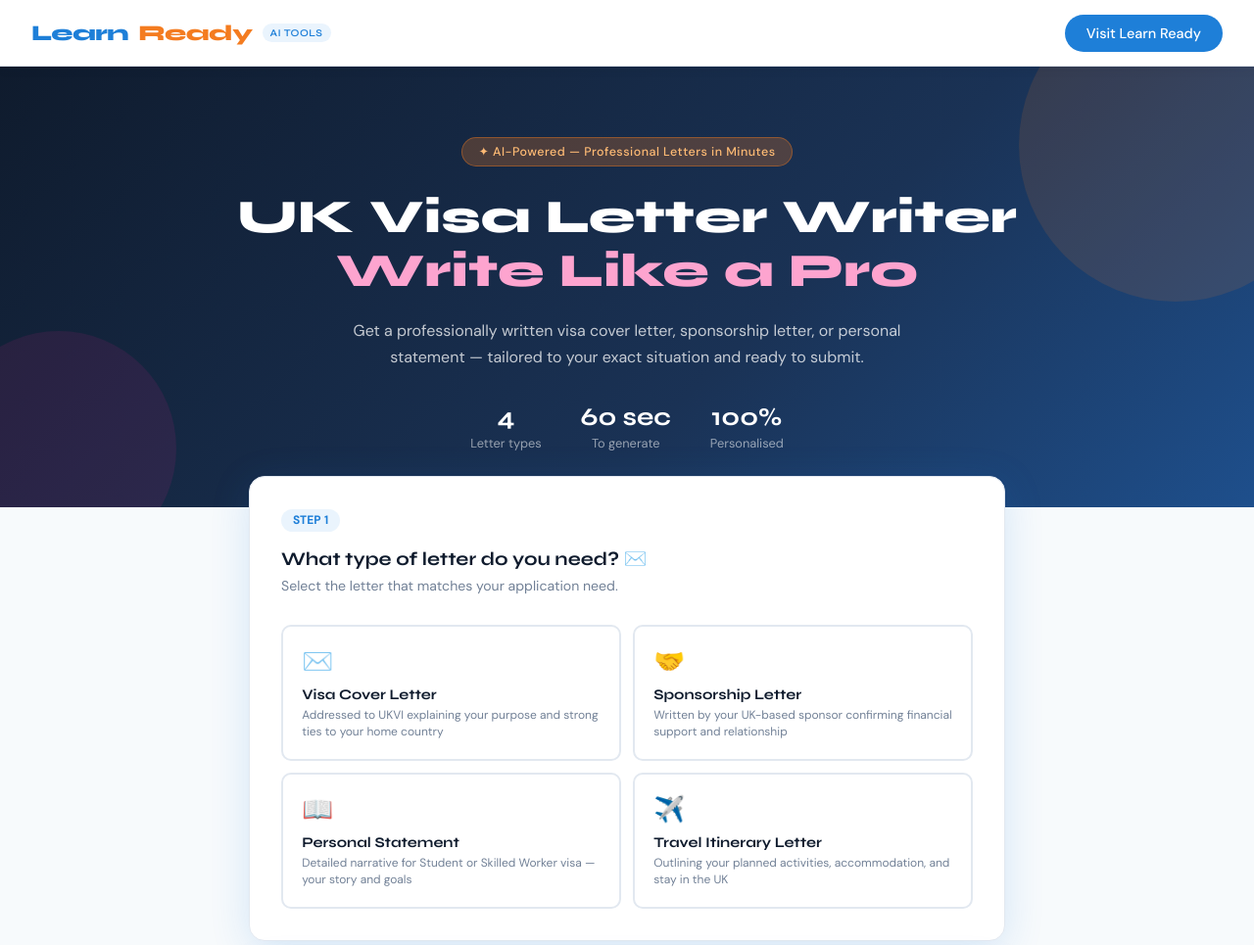
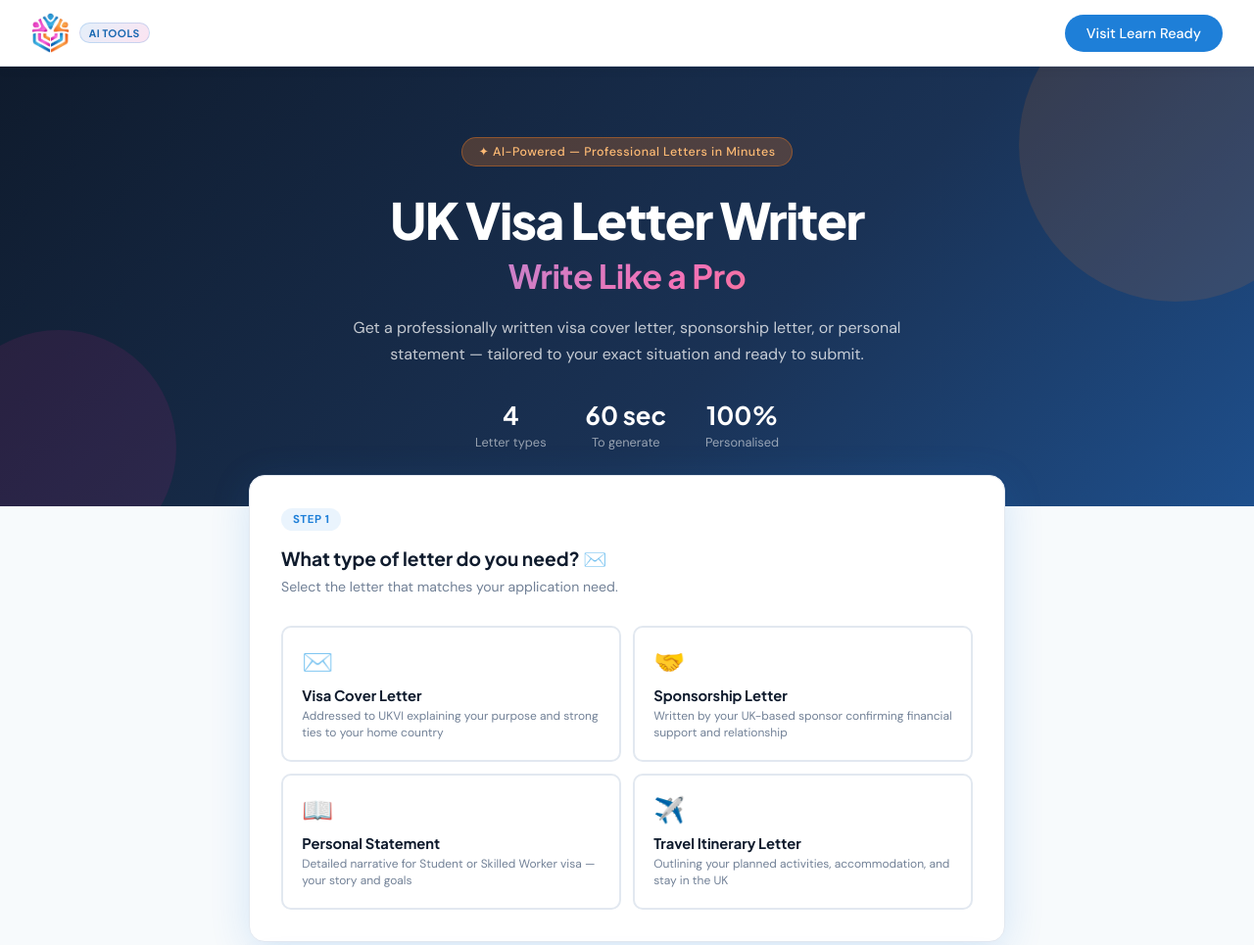
Before and after one commit to Mutalib3377/letter-writer, a website: page index.html in a window 1280 px wide. Shown: the top 965 px of the page at 98% size. Drawn offline with Linux system fonts and the light colour scheme.

Commit message:
Update app logo assets and refine header typography

```diff
--- a/index.html
+++ b/index.html
@@ -7,10 +7,14 @@
   <title>UK Visa Letter Writer — Learn Ready</title>
   <meta name="description"
     content="Generate a professional UK visa cover letter, sponsorship letter, or personal statement in seconds. Powered by AI, built by Learn Ready." />
+  <link rel="icon" type="image/png" href="favicon.png" />
+  <link rel="icon" type="image/x-icon" href="favicon.ico" />
+  <link rel="apple-touch-icon" href="apple-touch-icon.png" />
+  <meta property="og:image" content="logo-full.png" />
   <link rel="preconnect" href="https://fonts.googleapis.com" />
   <link rel="preconnect" href="https://fonts.gstatic.com" crossorigin />
   <link
-    href="https://fonts.googleapis.com/css2?family=Syne:wght@400;600;700;800&family=DM+Sans:ital,opsz,wght@0,9..40,300;0,9..40,400;0,9..40,500;1,9..40,400&display=swap"
+    href="https://fonts.googleapis.com/css2?family=Plus+Jakarta+Sans:ital,wght@0,400..800;1,400..800&family=DM+Sans:ital,opsz,wght@0,9..40,300..800;1,9..40,300..800&display=swap"
     rel="stylesheet" />
   <link rel="stylesheet" href="style.css" />
 </head>
@@ -19,8 +23,12 @@
 
   <!-- ═══════════════════ HEADER ═══════════════════ -->
   <header>
-    <div class="logo">Learn<span class="logo-dot">Ready</span><span class="logo-badge">AI Tools</span></div>
-    <a href="https://learn-ready.com/" target="_blank" rel="noopener" class="header-cta" id="visitBtn">Visit Learn Ready</a>
+    <a href="#" class="logo" aria-label="Learn Ready Home">
+      <img src="logo-mark.png" alt="Learn Ready Logo" class="logo-img" />
+      <span class="logo-badge">AI Tools</span>
+    </a>
+    <a href="https://learn-ready.com/" target="_blank" rel="noopener" class="header-cta" id="visitBtn">Visit Learn
+      Ready</a>
   </header>
 
   <!-- ═══════════════════ HERO ═══════════════════ -->
@@ -338,7 +346,10 @@
 
   <!-- ═══════════════════ FOOTER ═══════════════════ -->
   <footer>
-    <p>© 2026 <strong>Learn Ready</strong> — UK Immigration Guidance Platform</p>
+    <div class="footer-brand">
+      <img src="logo-mark.png" alt="Learn Ready Logo" class="footer-logo-img" />
+      <span>© 2026 <strong>Learn Ready</strong> - Immigration Guidance Platform</span>
+    </div>
     <p>Letters are AI-generated guidance only and do not constitute legal advice. Always verify at <a
         href="https://www.gov.uk/browse/visas-immigration" target="_blank" rel="noopener">gov.uk</a>.</p>
   </footer>
--- a/style.css
+++ b/style.css
@@ -65,30 +65,50 @@ header {
 }
 
 .logo {
-  font-family: 'Syne', sans-serif;
+  font-family: 'Plus Jakarta Sans', sans-serif;
   font-weight: 800;
-  font-size: 1.4rem;
-  color: var(--blue);
+  font-size: 1.35rem;
+  color: var(--dark);
   letter-spacing: -0.5px;
   display: flex;
   align-items: center;
   gap: 10px;
   text-decoration: none;
+  transition: transform var(--transition), opacity var(--transition);
+}
+
+.logo:hover {
+  opacity: 0.92;
+  transform: translateY(-1px);
+}
+
+.logo-img {
+  height: 42px;
+  width: auto;
+  object-fit: contain;
+  display: block;
+}
+
+.logo-text {
+  display: flex;
+  align-items: center;
+  color: var(--dark);
 }
 
 .logo-dot {
-  color: var(--orange);
+  color: var(--blue);
 }
 
 .logo-badge {
-  background: var(--blue-light);
-  color: var(--blue);
+  background: linear-gradient(135deg, rgba(30, 127, 216, 0.12), rgba(233, 30, 140, 0.12));
+  color: var(--blue-dark);
   font-size: 0.65rem;
-  font-weight: 600;
-  padding: 3px 8px;
+  font-weight: 700;
+  padding: 3px 9px;
   border-radius: 20px;
   letter-spacing: 0.5px;
   text-transform: uppercase;
+  border: 1px solid rgba(30, 127, 216, 0.2);
 }
 
 .header-cta {
@@ -166,15 +186,24 @@ header {
 }
 
 .hero h1 {
-  font-family: 'Syne', sans-serif;
-  font-size: clamp(1.9rem, 5vw, 3rem);
+  font-family: 'Plus Jakarta Sans', -apple-system, BlinkMacSystemFont, 'Segoe UI', Roboto, sans-serif;
+  font-size: clamp(2rem, 5.5vw, 3.2rem);
   font-weight: 800;
-  line-height: 1.15;
+  line-height: 1.2;
+  letter-spacing: -0.03em;
   margin-bottom: 1.2rem;
 }
 
 .hero h1 span {
-  color: #FDA4CF;
+  display: block;
+  font-size: clamp(1.35rem, 3.6vw, 2.1rem);
+  font-weight: 700;
+  margin-top: 0.35rem;
+  letter-spacing: -0.01em;
+  background: linear-gradient(135deg, #60A5FA 0%, #F472B6 55%, #F97316 100%);
+  -webkit-background-clip: text;
+  -webkit-text-fill-color: transparent;
+  background-clip: text;
 }
 
 .hero p {
@@ -197,7 +226,7 @@ header {
 
 .hero-stat strong {
   display: block;
-  font-family: 'Syne', sans-serif;
+  font-family: 'Plus Jakarta Sans', sans-serif;
   font-size: 1.6rem;
   font-weight: 700;
   color: white;
@@ -232,7 +261,7 @@ header {
 }
 
 .card-title {
-  font-family: 'Syne', sans-serif;
+  font-family: 'Plus Jakarta Sans', sans-serif;
   font-size: 1.2rem;
   font-weight: 700;
   margin-bottom: 0.3rem;
@@ -300,7 +329,7 @@ header {
 }
 
 .type-name {
-  font-family: 'Syne', sans-serif;
+  font-family: 'Plus Jakarta Sans', sans-serif;
   font-size: 0.92rem;
   font-weight: 700;
   color: var(--dark);
@@ -429,7 +458,7 @@ header {
   border-radius: 30px;
   background: linear-gradient(135deg, var(--blue), var(--blue-dark));
   color: white;
-  font-family: 'Syne', sans-serif;
+  font-family: 'Plus Jakarta Sans', sans-serif;
   font-size: 1rem;
   font-weight: 700;
   cursor: pointer;
@@ -479,7 +508,7 @@ header {
 }
 
 .loading-title {
-  font-family: 'Syne', sans-serif;
+  font-family: 'Plus Jakarta Sans', sans-serif;
   font-size: 1.2rem;
   font-weight: 700;
   margin-bottom: 0.4rem;
@@ -566,7 +595,7 @@ header {
 .rbadge-orange { background: rgba(244, 124, 32,  0.25); color: #FDBA74; border: 1px solid rgba(244, 124, 32,  0.3); }
 
 .result-name {
-  font-family: 'Syne', sans-serif;
+  font-family: 'Plus Jakarta Sans', sans-serif;
   font-size: 1.5rem;
   font-weight: 800;
   margin-bottom: 0.3rem;
@@ -695,7 +724,7 @@ header {
 }
 
 .tips-title {
-  font-family: 'Syne', sans-serif;
+  font-family: 'Plus Jakarta Sans', sans-serif;
   font-size: 1rem;
   font-weight: 700;
   margin-bottom: 1.2rem;
@@ -744,7 +773,7 @@ header {
 }
 
 .cta-box h3 {
-  font-family: 'Syne', sans-serif;
+  font-family: 'Plus Jakarta Sans', sans-serif;
   font-size: 1.2rem;
   font-weight: 700;
   margin-bottom: 0.5rem;
@@ -832,6 +861,23 @@ footer {
   border-top: 1px solid var(--border);
   background: var(--white);
   line-height: 1.7;
+  display: flex;
+  flex-direction: column;
+  align-items: center;
+  gap: 0.4rem;
+}
+
+.footer-brand {
+  display: flex;
+  align-items: center;
+  justify-content: center;
+  gap: 8px;
+}
+
+.footer-logo-img {
+  height: 24px;
+  width: auto;
+  object-fit: contain;
 }
 
 footer a {
```
Also changed, not shown: Untitled design - 2026-08-16T082418.264.png (added), apple-touch-icon.png (added), favicon.ico (added), favicon.png (added), logo-full-transparent.png (added), logo-full.png (added), logo-mark-transparent.png (added), logo-mark.png (added), logo.png (added).
